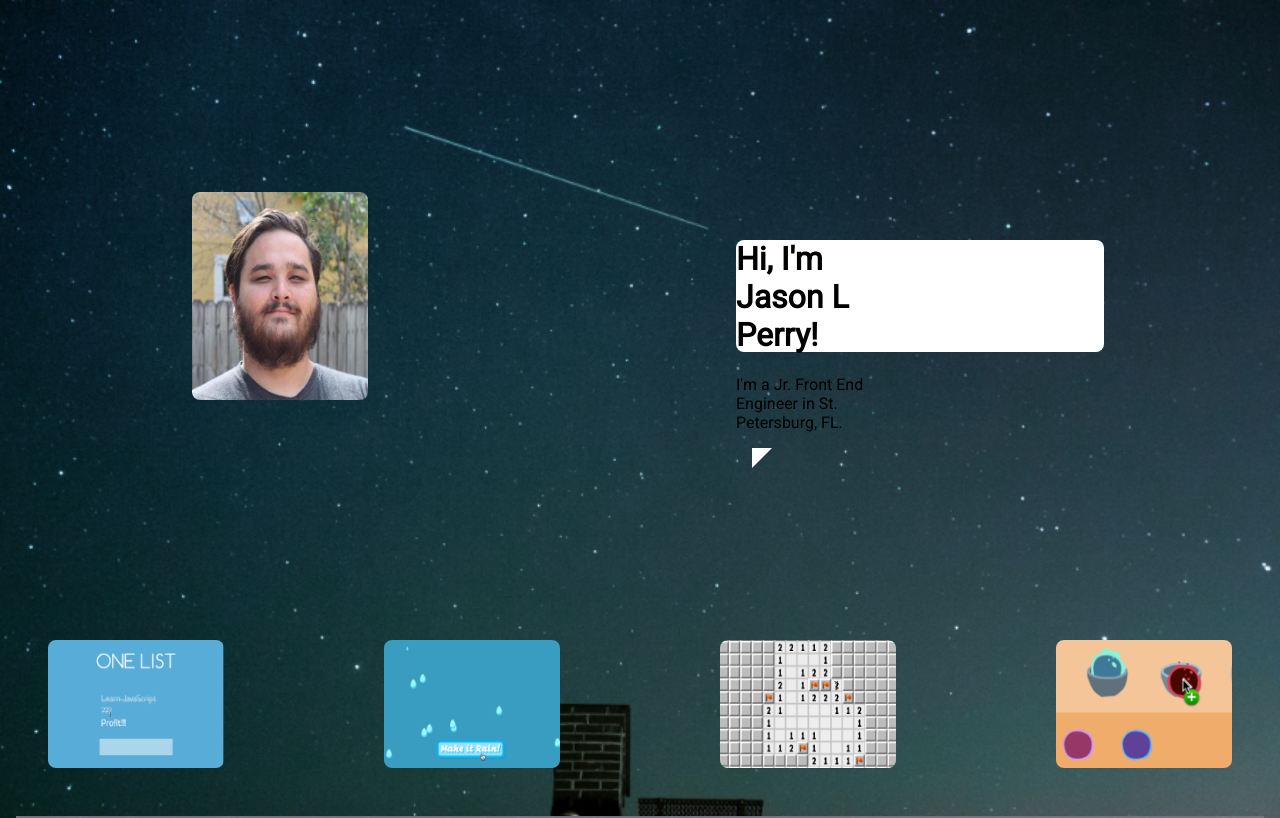
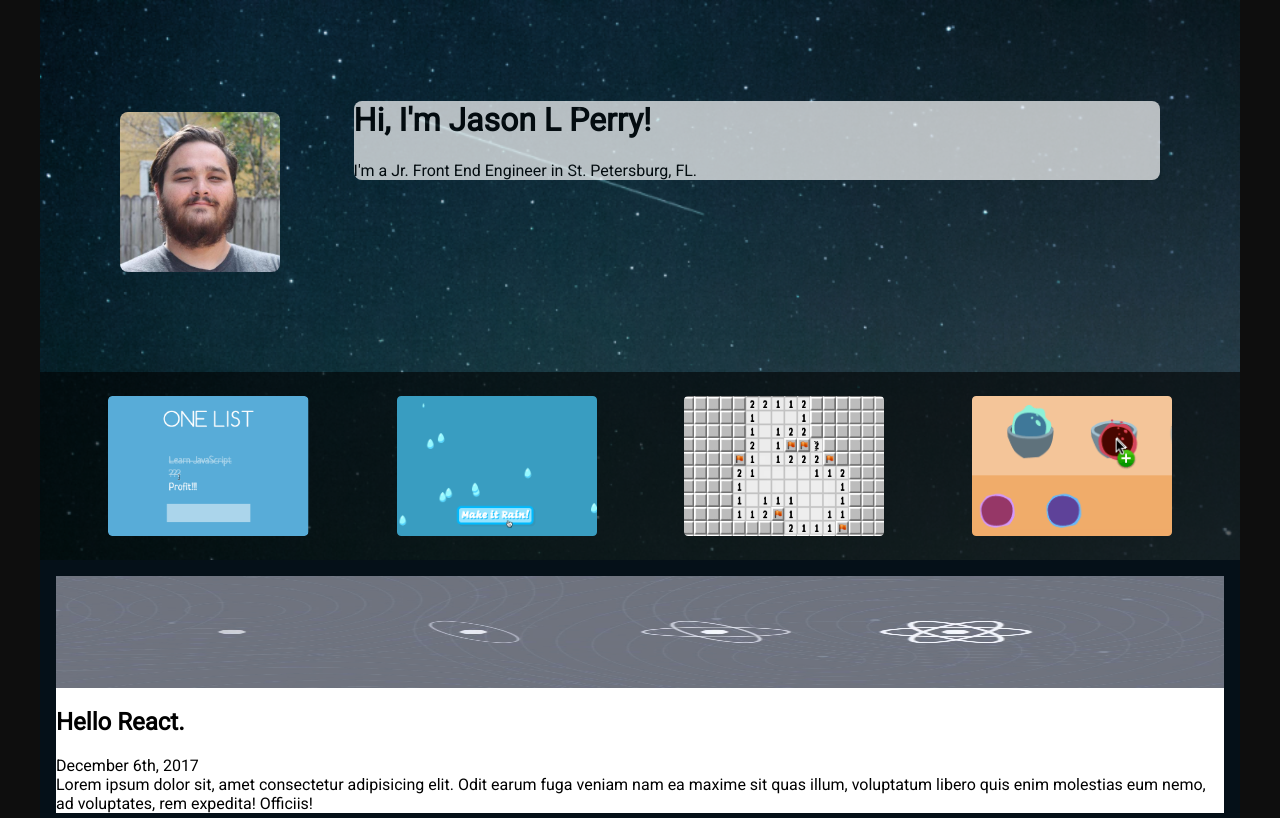
Before and after one commit to DRibeiro1124/weekend-portfolio, a website: page public/index.html in a window 1280 px wide. Shown: the top 818 px of the page. Drawn offline with Linux system fonts and the light colour scheme.

Commit message:
top two elements configured

```diff
--- a/public/index.html
+++ b/public/index.html
@@ -10,22 +10,29 @@
 </head>
 
 <body>
+  <main>
+    <div class="top-element">
       <div class="element-one">
-    <img class="avatar" src="./images/JPerry.jpeg" alt="Jason">
-    <div class="bubble-box-container">
+        <div class="avatar-img">
+          <img src="./images/JPerry.jpeg" alt="Jason Perry">
+        </div>
+        <div class="bubble-box">
           <div class="text-bubble">
             <h1>Hi, I'm Jason L Perry!</h1>
             <span>I'm a Jr. Front End Engineer in St. Petersburg, FL.</span>
+            <!-- <div class="triangle">
               <img src="./images/triangle.png" alt="triangle">
+            </div> -->
           </div>
         </div>
       </div>
 
       <div class="element-two">
-    <img class="one-list" src="./images/one-list.png" alt="">
-    <img class="rain" src="./images/make-it-rain.png" alt="">
-    <img class="bomb" src="./images/bomb-sniffer.png" alt="">
-    <img class="sensei" src="./images/sensei-sense.png" alt="">
+        <img class="sites" src="./images/one-list.png" alt="">
+        <img class="sites" src="./images/make-it-rain.png" alt="">
+        <img class="sites" src="./images/bomb-sniffer.png" alt="">
+        <img class="sites" src="./images/sensei-sense.png" alt="">
+      </div>
     </div>
 
     <div class="element-three">
@@ -38,7 +45,8 @@
 
     <div class="element-four">
       <img src="./images/code.png" alt="code">
-    <span>Lorem, ipsum dolor sit amet consectetur adipisicing elit. Aut cum deserunt sint sit cumque? Reiciendis officia iure unde. Neque dolorem magnam nisi. Eum quasi qui sed, modi culpa velit rerum!</span>
+      <span>Lorem, ipsum dolor sit amet consectetur adipisicing elit. Aut cum deserunt sint sit cumque? Reiciendis officia iure
+        unde. Neque dolorem magnam nisi. Eum quasi qui sed, modi culpa velit rerum!</span>
     </div>
 
     <div class="element-five">
@@ -53,6 +61,7 @@
     <div class="footer">
       <h6>Copywright © 2016 Jason L Perry. Built with ♥︎ at The Iron Yard.</h6>
     </div>
+  </main>
 </body>
 
 </html>
--- a/public/screen.css
+++ b/public/screen.css
@@ -1,86 +1,83 @@
-html {
-  height: 100%;
-}
 
 .dino {
-  border: 1px solid yellow;
+  border: 1px solid blue;
 }
 
 body {
-  margin: 0;
-  height: 100%;
-  /* font: 16px / 1 sans-serif; (Original Font) */
+  margin: auto;
+  background-color: #0e0e0e;
   font-family: 'Roboto', sans-serif;
-  background-image: url(./images/space.png);
-  background-repeat: no-repeat;
-  background-size: cover;
+  max-width: 1200px;
 }
 
+main {
+  display: flex;
+  flex-direction: column;
+  background-color: #051018;
+}
+
+/* .container1 */
+.top-element {
+  background-image: url(./images/space.png);
+  background-size: cover;
+  background-repeat: no-repeat;
+}
+
+/* .hello */
 .element-one {
   display: flex;
-  justify-content: center;
-  align-items: center;
+ padding: 5em;
+ flex-wrap: wrap;
 }
 
-
-.avatar {
-  height: 13em;
-  width: 11em;
-  border-radius: 0.5em;
-  margin: 12em;
+/* .hello-img */
+.avatar-img {
+padding: 2em 2em 1em 0;
+flex: 1;
 }
 
-.text-bubble img {
-display: flex;
-justify-content: flex-start;
-padding: 1em;
-margin-left: 0em;
+/* hello-block */
+.bubble-box {
+  flex: 4;
 }
 
+/* .hello-img img */
+.avatar-img img {
+  border-radius: 0.5em;
+  width: 10em;
+  height: 10em;
+  flex: 0;
+}
+
+/* hello-blockquote */
 .text-bubble {
-  color: black;
-  margin: 11em;
-  border-radius: .5em;
-  height: 7em;
-  padding-right: 15em;
-  background-color: white;
+  justify-content: flex-start;
+  align-items: center;
+  opacity: 0.7;
+  background-color: #fff;
+  border-radius: 0.5em;
+  margin: 0;
 }
+
+/* .triangle img {
+  position: relative;
+  left: 1.5em;
+  opacity: 0.7;
+} */
 
 .element-two {
   display: flex;
-  justify-content: space-between;
-  flex-direction: row;
+  flex-wrap: wrap;
+  justify-content: space-around;
+  background-color: hsla(0, 0%, 0%, 0.6);
   padding: 1.5em;
-  margin: 1em;
+
 }
 
-.one-list {
-  border-radius: .5em;
-  height: 8em;
-  width: 11em;
-  margin: 0.5em;
-}
-
-.rain {
-  border-radius: .5em;
-  height: 8em;
-  width: 11em;
-  margin: 0.5em;
-}
-
-.bomb {
-  border-radius: .5em;
-  height: 8em;
-  width: 11em;
-  margin: 0.5em;
-}
-
-.sensei {
-  border-radius: .5em;
-  height: 8em;
-  width: 11em;
-  margin: 0.5em;
-}
+/* .sites img {
+  padding: 2em;
+  flex: 1;
+} */
 
 .element-three {
  display: flex;
@@ -104,12 +101,12 @@ margin-left: 0em;
 }
 
  .element-four img {
-   height: 5em;
+   height: 7em;
    width: 100%;
  }
 
  .element-five {
-   display: flex;
+   text-align: center;
    background-color: black;
    color: white;
    padding-top: 3em;
```
Lines whose indentation alone changed are shown as unchanged.
